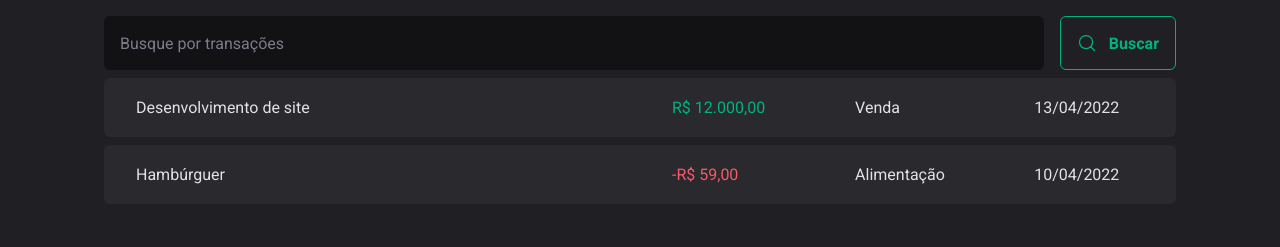
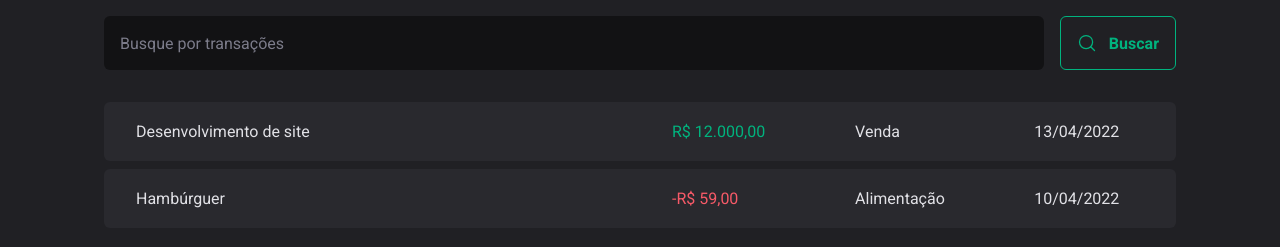
Before and after one commit to guitotti/dt-money, a React (Vite) app: page / in a window 1280 px wide. Shown: the part 183-430 px from the top of the page. Built offline with nearby package versions, Linux system fonts and the light colour scheme.

Commit message:
feat: add margin top in Transactions

```diff
--- a/src/pages/Transactions/styles.ts
+++ b/src/pages/Transactions/styles.ts
@@ -11,7 +11,7 @@ export const TransactionsTable = styled.table`
   width: 100%;
   border-collapse: separate;
   border-spacing: 0 0.5rem;
-  /* margin-top: 1.5rem; */
+  margin-top: 1.5rem;
 
   td {
     padding: 1.25rem 2rem;
```
